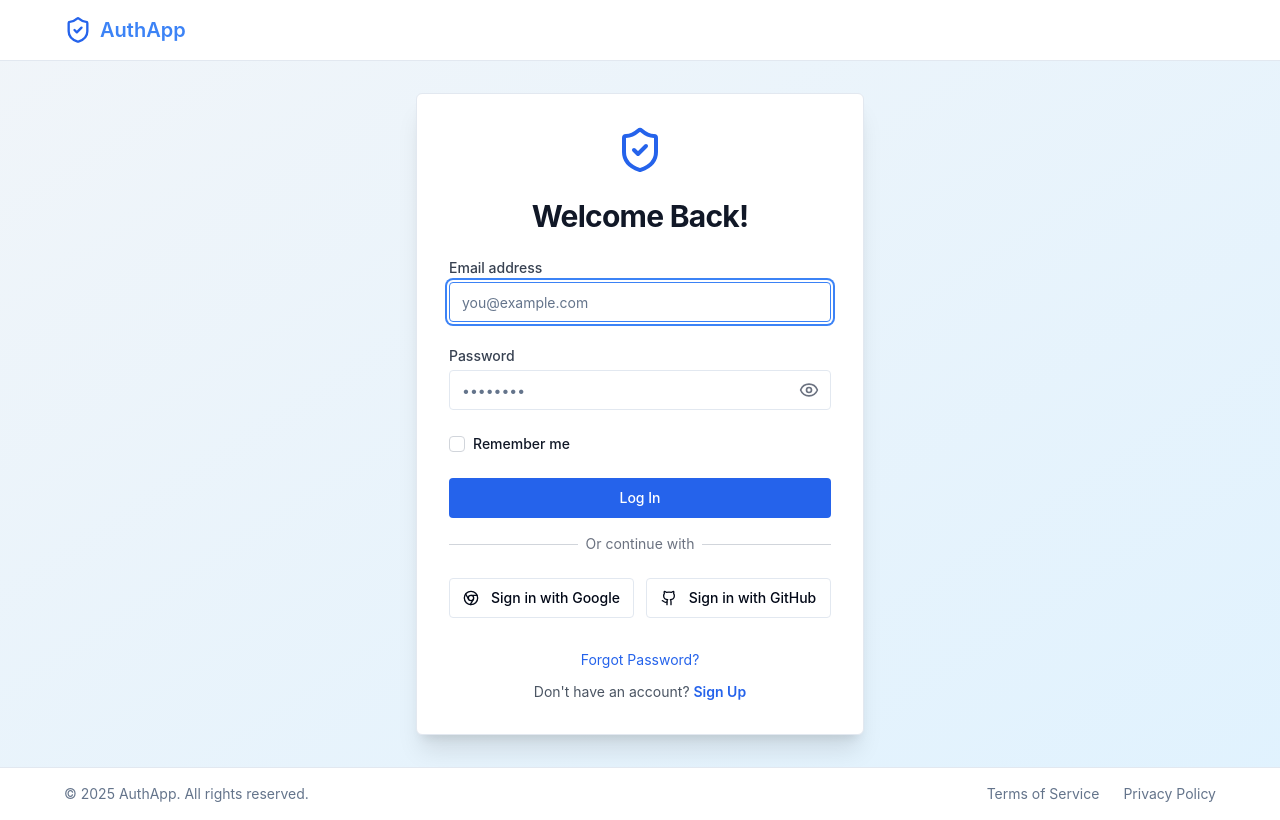
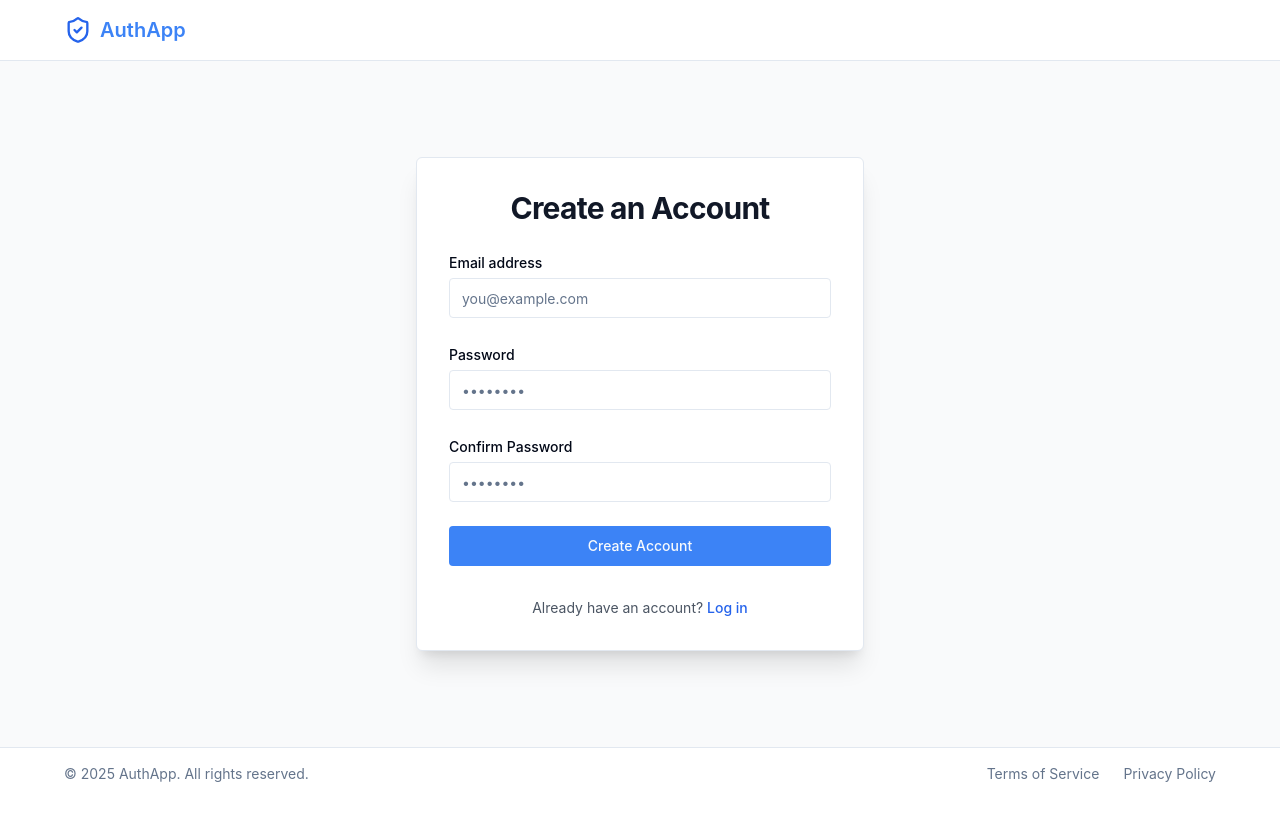
Before and after one commit to SadiqNaizam/mlo-a774-31e9, a React (Vite) app: page / in a window 1280 px wide. Built offline with nearby package versions, Linux system fonts and the light colour scheme.

Commit message:
Updated code files: App.tsx

```diff
--- a/src/App.tsx
+++ b/src/App.tsx
@@ -24,10 +24,11 @@
         <Routes>
 
 
-          <Route path="/" element={<LoginPage />} />
+          <Route path="/" element={<RegistrationPage />} /> {/* Changed: Registration is now at root */}
+          <Route path="/login" element={<LoginPage />} /> {/* Added: Login page moved here */}
           <Route path="/dashboard" element={<DashboardPage />} />
           <Route path="/forgot-password" element={<ForgotPasswordPage />} />
-          <Route path="/registration" element={<RegistrationPage />} />
+          {/* <Route path="/registration" element={<RegistrationPage />} /> Removed: / is now registration */}
           <Route path="/reset-password" element={<ResetPasswordPage />} />
           {/* catch-all */}
           <Route path="*" element={<NotFound />} />
```
